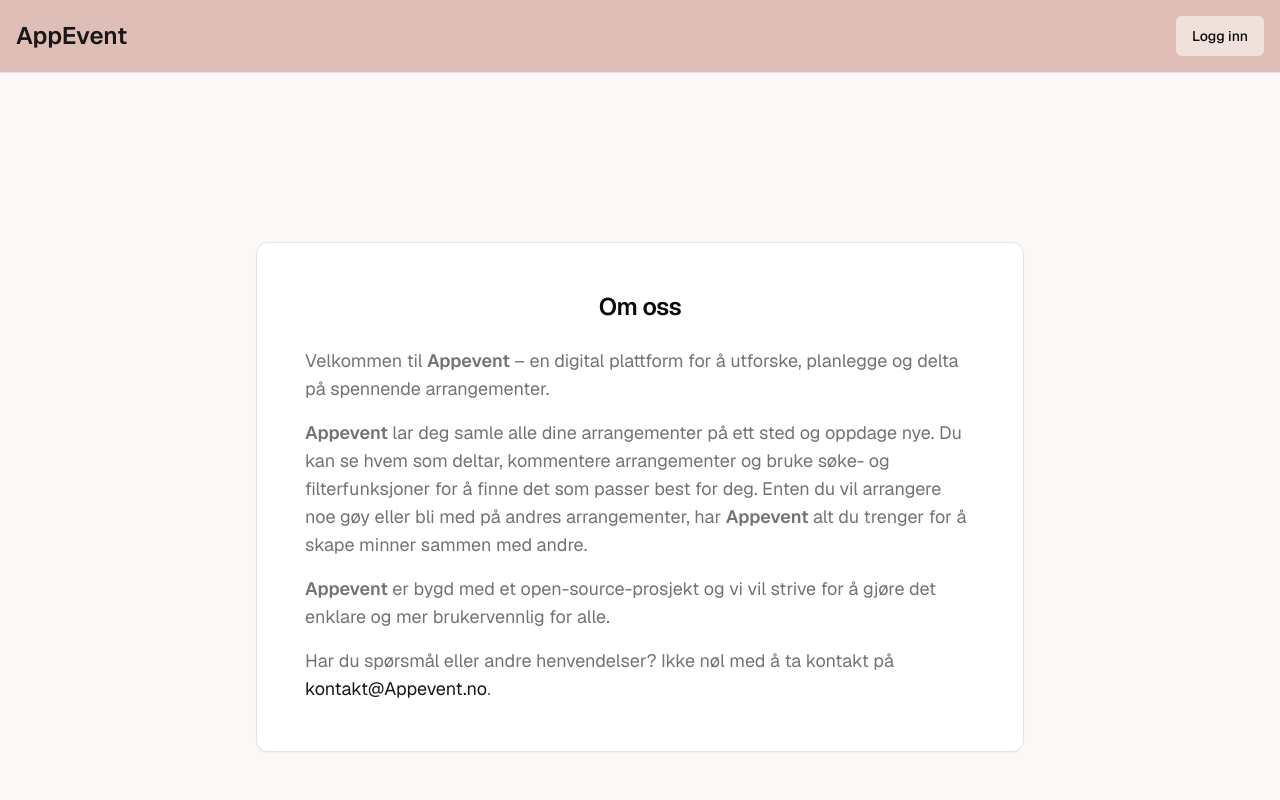
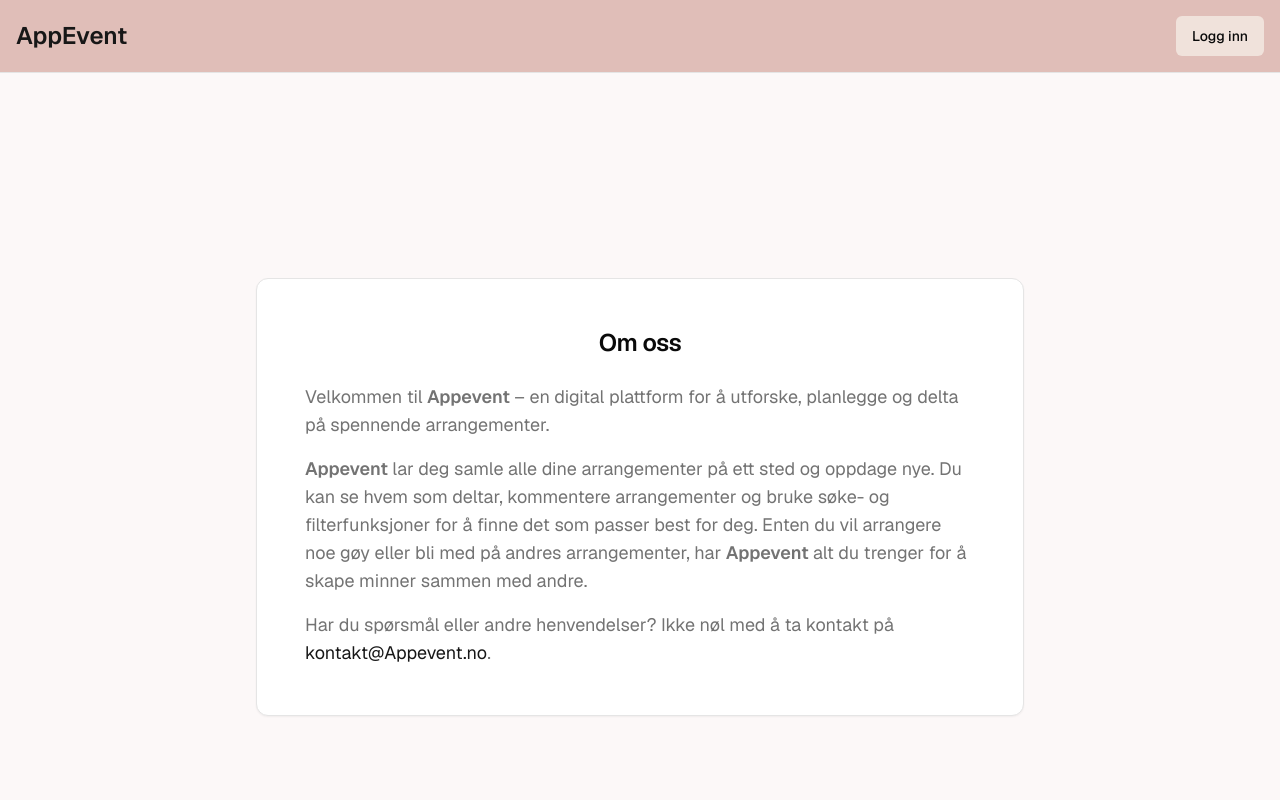
Before and after one commit to JohannesLyngaas/Appevent, a Next.js app: page /about in a window 1280 px wide. Shown: the top 800 px of the page. Built offline with nearby package versions, Linux system fonts and the light colour scheme; no server answers; what fluid-tailwind would draw is missing.

Commit message:
Endret tekst

```diff
--- a/src/components/about/AboutCard.tsx
+++ b/src/components/about/AboutCard.tsx
@@ -18,9 +18,6 @@ export function AboutCard() {
             andres arrangementer, har <span className="font-semibold">Appevent</span> alt du trenger for å skape minner sammen med andre.
         </p>
         <p>
-          <span className="font-semibold">Appevent</span> er bygd med et open-source-prosjekt og vi vil strive for å gjøre det enklare og mer brukervennlig for alle.
-        </p>
-        <p>
           Har du spørsmål eller andre henvendelser? Ikke nøl med å ta kontakt på{" "}
           <a href="mailto:kontakt@Appevent.no" className="text-primary hover:underline">
             kontakt@Appevent.no
```
